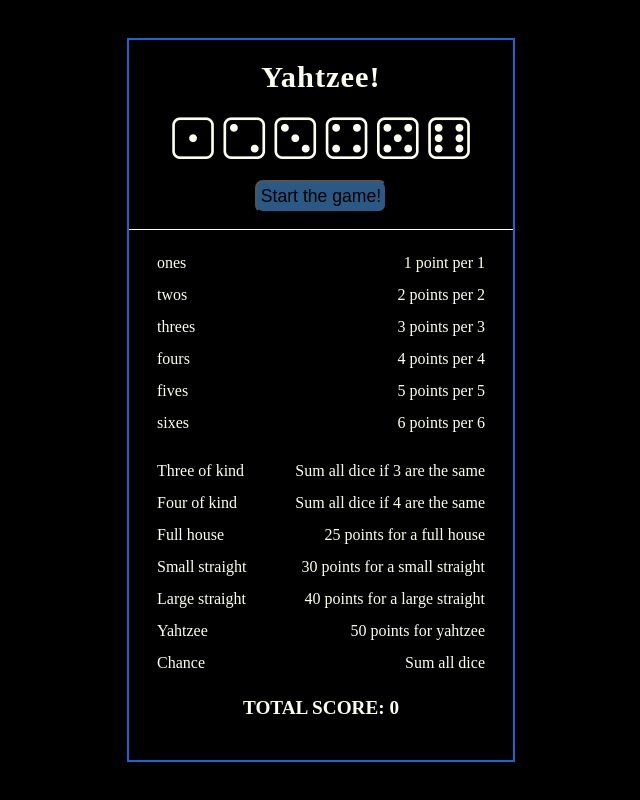
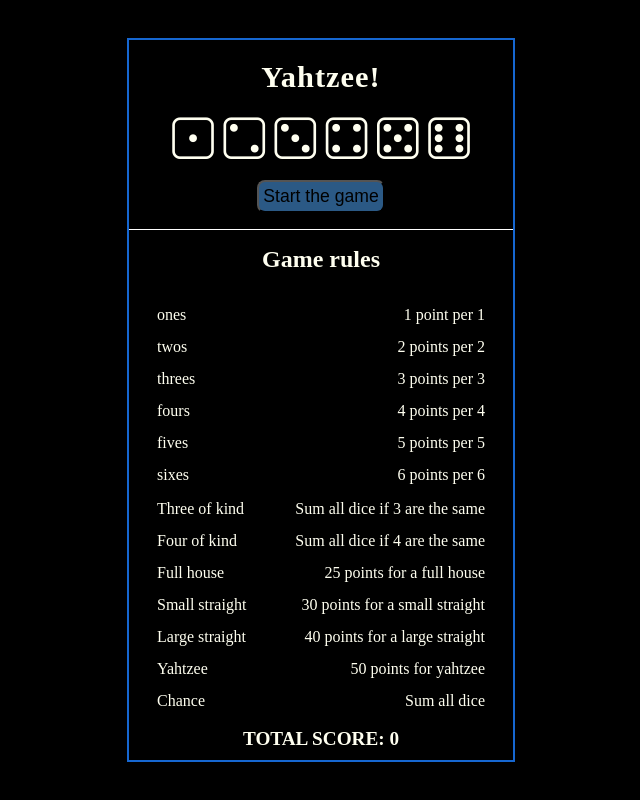
Before and after one commit to Kameal22/yahtzee-app, a React (Create React App) app: page / in a window 1280 px wide. Shown: the whole page, without its empty margins (319-959 px from the left). Built offline with nearby package versions, Linux system fonts and the light colour scheme.

Commit message:
Refactored code, previous was ugly

```diff
--- a/src/Yahtzee.js
+++ b/src/Yahtzee.js
@@ -8,50 +8,70 @@ class Yahtzee extends Component{
   constructor(props){
     super(props)
     this.state = {
-      importedDices : [],
-      importedBasicRules : [],
+      dices : [
+        {face : 1, id : 1, isChosen : false},
+        {face : 2, id : 2, isChosen : false},
+        {face : 3, id : 3, isChosen : false},
+        {face : 4, id : 4, isChosen : false},
+        {face : 5, id : 5, isChosen : false},
+        {face : 6, id : 6, isChosen : false}
+      ],
+      numRolls : 2,
+      gameStart : false,
+      numRolls : 2,
       score : 0
     }
   }
 
-  //TODO - Restart game after choosing a rule and getting points.
+  getRandomDice = () =>{
+    return Math.floor(Math.random() * this.state.dices.length) +1
+  }
 
-  importDices = (dices) =>{
+  gameStart = () =>{
+    const randomizedDices = this.state.dices.map(dice => dice.isChosen ? dice : {...dice,
+    face : this.getRandomDice()})
     this.setState({
-      importedDices : dices
+      dices : randomizedDices,
     })
   }
 
-  importClickedRule = (id) =>{
-    let clickedRule = id
+  //Set num Rolls to 2 after initial start-game Roll
 
-    if(this.state.importedDices.length === 6){
-      const dicesMatchingRule = this.state.importedDices.filter(dice =>{
-        return(dice === clickedRule)
-      })
+  chooseDie = (id) =>{
+    if(this.state.gameStart){
+    const dicesAfterChose = this.state.dices.map(dice =>{
+      if(dice.id === id){
+        return {...dice, isChosen : !dice.isChosen}
+      }
+      return dice
+    })
 
-      let scoreSum = 0;
-
-      for (let i = 0; i < dicesMatchingRule.length; i++) {
-          scoreSum += dicesMatchingRule[i];
-      }
-      this.setState({
-        score : scoreSum
-      })
-    }
-  }
+    this.setState({
+      dices : dicesAfterChose,
+    })
+  }}
 
   render(){
-    console.log(this.state.score)
+    const {dices} = this.state
 
     return(
       <div className = "Yahtzee">
 
-        <Dices exportChosenDices = {this.importDices} />
+        <div className = "DieSection">
+          <h1>Yahtzee!</h1>
 
-        <Rules exportBasic = {this.importClickedRule} />
+          <Dices dicesToExport = {dices} chooseDie = {this.chooseDie} />
 
-        <p className = "score">{`TOTAL SCORE: ${this.state.score}`}</p>
+          <button onClick = {() =>{this.setState({gameStart : true}); this.gameStart()}}>Start the game</button>
+
+        </div>
+
+        <div className = "RulesSection">
+          <h2>Game rules</h2>
+          <Rules exportBasic = {this.importClickedRule} />
+
+          <p className = "score">{`TOTAL SCORE: ${this.state.score}`}</p>
+        </div>
 
       </div>
     )
--- a/src/gameDices/Dices.js
+++ b/src/gameDices/Dices.js
@@ -4,122 +4,23 @@ import Die from './Die';
 
 class Dices extends Component{
 
-  static defaultProps = {
-    numDices : 6,
-    dieFaces : [1,2,3,4,5,6],
-    maxRolls : 3
-  }
+  render(){
+    return(
+      <div className = "DicesDiv">
 
-  constructor(props){
-    super(props)
-    this.state = {
-      dices : [
-        {face : 1, id : 1, isChosen : false},
-        {face : 2, id : 2, isChosen : false},
-        {face : 3, id : 3, isChosen : false},
-        {face : 4, id : 4, isChosen : false},
-        {face : 5, id : 5, isChosen : false},
-        {face : 6, id : 6, isChosen : false}
-      ],
-      numRolls : 2,
-      gameStart : false,
-    }
-  }
+          {this.props.dicesToExport.map(dice =>{
+            return(
+              <Die
+              face = {dice.face}
+              id = {dice.id}
+              key = {dice.id}
+              chooseDie = {this.props.chooseDie}
+              isChosen = {dice.isChosen} />
+            )
+          })}
 
-  entryRandomize = () =>{
-    const randDices = this.state.dices.map(dice =>{
-      let randInt = Math.floor(Math.random() * this.props.dieFaces.length) +1
-      if(dice.isChosen === false){
-        return {...dice, face : randInt}
-      }
-      return dice
-    })
-    this.setState({
-      dices : randDices,
-    })
-    this.props.exportChosenDices(randDices.map(dice => dice.face));
-  }
-
-  getRandomDice = () =>{
-    return Math.floor(Math.random() * this.props.dieFaces.length) +1
-  }
-
-  randomizeDice = () =>{
-      const rolledDices = this.state.dices.map(dice => dice.isChosen ? dice : {...dice,
-      face : this.getRandomDice()
-    })
-    const rollsLeft = this.state.numRolls -1;
-
-    this.props.exportChosenDices(rolledDices.map(dice => dice.face));
-
-    this.setState({
-      dices : rolledDices,
-      numRolls : rollsLeft
-    })
-  }
-
-  chooseDice = (id) =>{
-    if(this.state.gameStart){
-    const dicesAfterChose = this.state.dices.map(dice =>{
-      if(dice.id === id){
-        return {...dice, isChosen : !dice.isChosen}
-      }
-      return dice
-    })
-
-    this.setState({
-      dices : dicesAfterChose,
-    })
-  }
-  }
-
-  render(){
-    if(this.state.gameStart){
-    return(
-      <div className = "DieSection">
-        <h1>Yahtzee!</h1>
-        <div className = "DieDiv">
-
-        {this.state.dices.map(dice =>{
-          return <Die
-            face = {dice.face}
-            key = {dice.id}
-            id = {dice.id}
-            isChosen = {dice.isChosen}
-            choose = {this.chooseDice}
-            rollLimit = {this.setRollLimit}
-            />
-        })}
-
-        </div>
-        <button disabled = {this.state.numRolls === 0}
-                onClick = {this.randomizeDice}>
-                {`${this.state.numRolls} rolls left`} </button>
       </div>
     )
-    }else{
-      return(
-        <div className = "DieSection">
-        <h1>Yahtzee!</h1>
-        <div className = "DieDiv">
-
-        {this.state.dices.map(dice =>{
-          return <Die
-            face = {dice.face}
-            key = {dice.id}
-            id = {dice.id}
-            isChosen = {dice.isChosen}
-            choose = {this.chooseDice}
-            rollLimit = {this.setRollLimit}
-            />
-        })}
-
-        </div>
-        <button onClick = {() =>{this.setState({gameStart : true}); this.entryRandomize();}}
-         >Start the game!</button>
-      </div>
-      )
-    }
   }
 }
 
--- a/src/gameDices/Die.js
+++ b/src/gameDices/Die.js
@@ -4,7 +4,7 @@ import {Component} from 'react'
 class Die extends Component{
 
   handleChoice = () =>{
-    this.props.choose(this.props.id)
+    this.props.chooseDie(this.props.id)
   }
 
   render(){
--- a/src/gameStyles/Dices.css
+++ b/src/gameStyles/Dices.css
@@ -1,32 +1,5 @@
-.DieSection{
-    border-bottom: 1px solid white;
-    display: flex;
-    justify-content: space-around;
-    flex-direction: column;
-    align-items: center;
-    color: ivory;
+.DicesDiv {
+  display: flex;
+  justify-content: space-around;
+  width: 80%;
 }
-
-.DieSection h1{
-    letter-spacing: 1px;
-    font-size: 1.9em;
-}
-
-.DieSection button{
-    margin-top: 2vh;
-    margin-bottom: 2vh;
-    background-color: rgba(65, 135, 201, 0.664);
-    border-radius: 8px;
-    padding: 4px 4px;
-    font-size: 1.1em;
-}
-
-.DieSection h3:hover{
-    cursor: pointer;
-}
-
-.DieDiv{
-    width: 80%;
-    display: flex;
-    justify-content: space-around;
-}
--- a/src/gameStyles/Die.css
+++ b/src/gameStyles/Die.css
@@ -1,3 +1,7 @@
-.DieDiv i{
-    font-size: 2.6em;
+.DieDiv i {
+  font-size: 2.6em;
 }
+
+.DieDiv i:hover {
+  cursor: pointer;
+}
--- a/src/gameStyles/Rules.css
+++ b/src/gameStyles/Rules.css
@@ -1,12 +1,12 @@
-.rulesDiv{
-    padding: 8px 12px;
+.rulesDiv {
+  padding: 1px 12px;
 }
 
-.moreRulesDiv{
-    padding: 8px 12px;
+.moreRulesDiv {
+  padding: 1px 12px;
 }
 
-.score{
+.score {
   color: ivory;
   text-align: center;
   width: 50%;
--- a/src/gameStyles/Yahtzee.css
+++ b/src/gameStyles/Yahtzee.css
@@ -0,0 +1,29 @@
+.DieSection {
+  border-bottom: 1px solid white;
+  display: flex;
+  justify-content: space-around;
+  flex-direction: column;
+  align-items: center;
+  color: ivory;
+}
+
+.DieSection button {
+  margin-top: 2vh;
+  margin-bottom: 2vh;
+  background-color: rgba(65, 135, 201, 0.664);
+  border-radius: 8px;
+  padding: 4px 4px;
+  font-size: 1.1em;
+}
+
+.DieSection h1 {
+  letter-spacing: 1px;
+  font-size: 1.9em;
+}
+
+.RulesSection h2 {
+  color: ivory;
+  width: 50%;
+  margin: 2vh auto;
+  text-align: center;
+}
```
Lines whose indentation alone changed are shown as unchanged.
